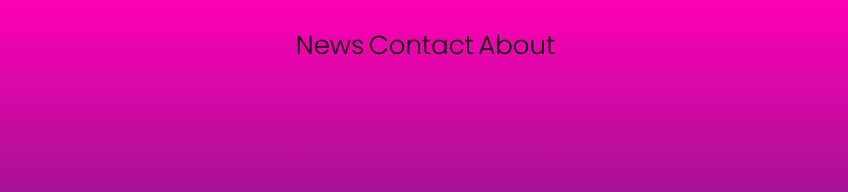
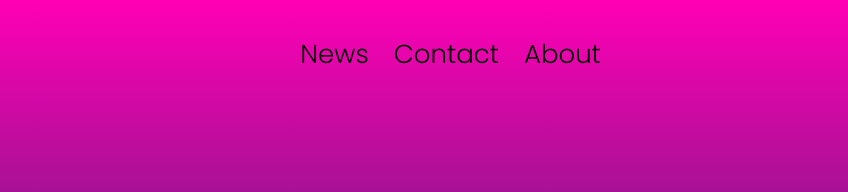
Before and after one commit to ivanGrub433/Hero-page, a plain HTML site: page index.html in a window 1280 px wide. Shown: the top 192 px of the page, 217-1065 px from the left. Drawn offline with nearby package versions, Linux system fonts and the light colour scheme.

Commit message:
commit 17/10

```diff
--- a/style.css
+++ b/style.css
@@ -44,16 +44,22 @@ body{
     align-content: center;
 }
 
+.nav_options{
+    display: flex;
+    justify-content: space-between;
+    align-content: center;
+}
 .nav_options a:hover{
     color : rgb(255, 254, 254) ;
     outline-offset: 4px;
 }
 .nav_options a{
+    margin-right: 10%;
     display : inline-flex ;
     align-items : center ;
     font-family: 'Poppins';
     display : inline-flex ;
-    justify-content: space-around;
+    justify-content: space-around 2px;
     text-decoration: solid ;
     font-size : 26px ;
     color : rgb(0, 0, 0) ;
```
